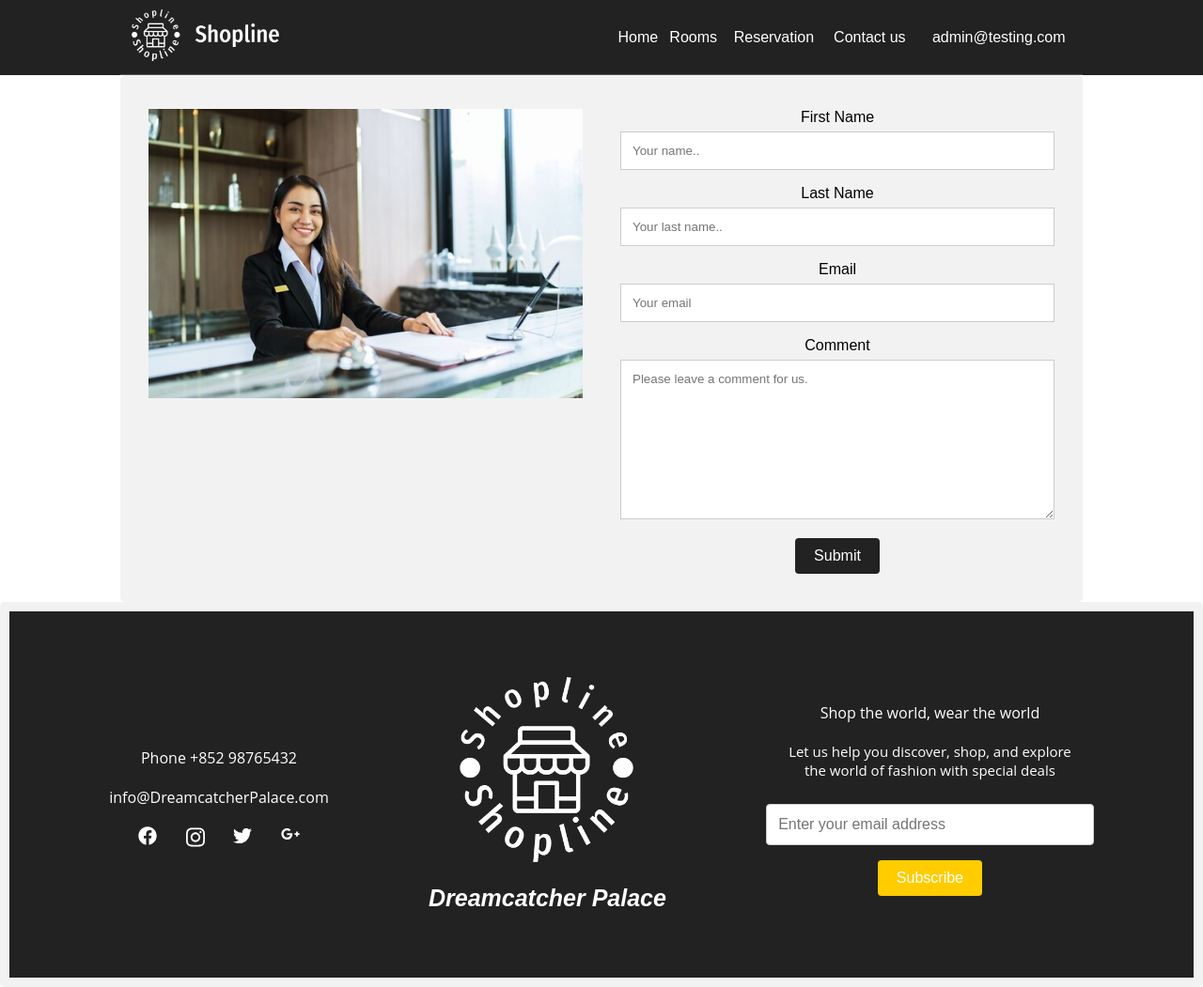
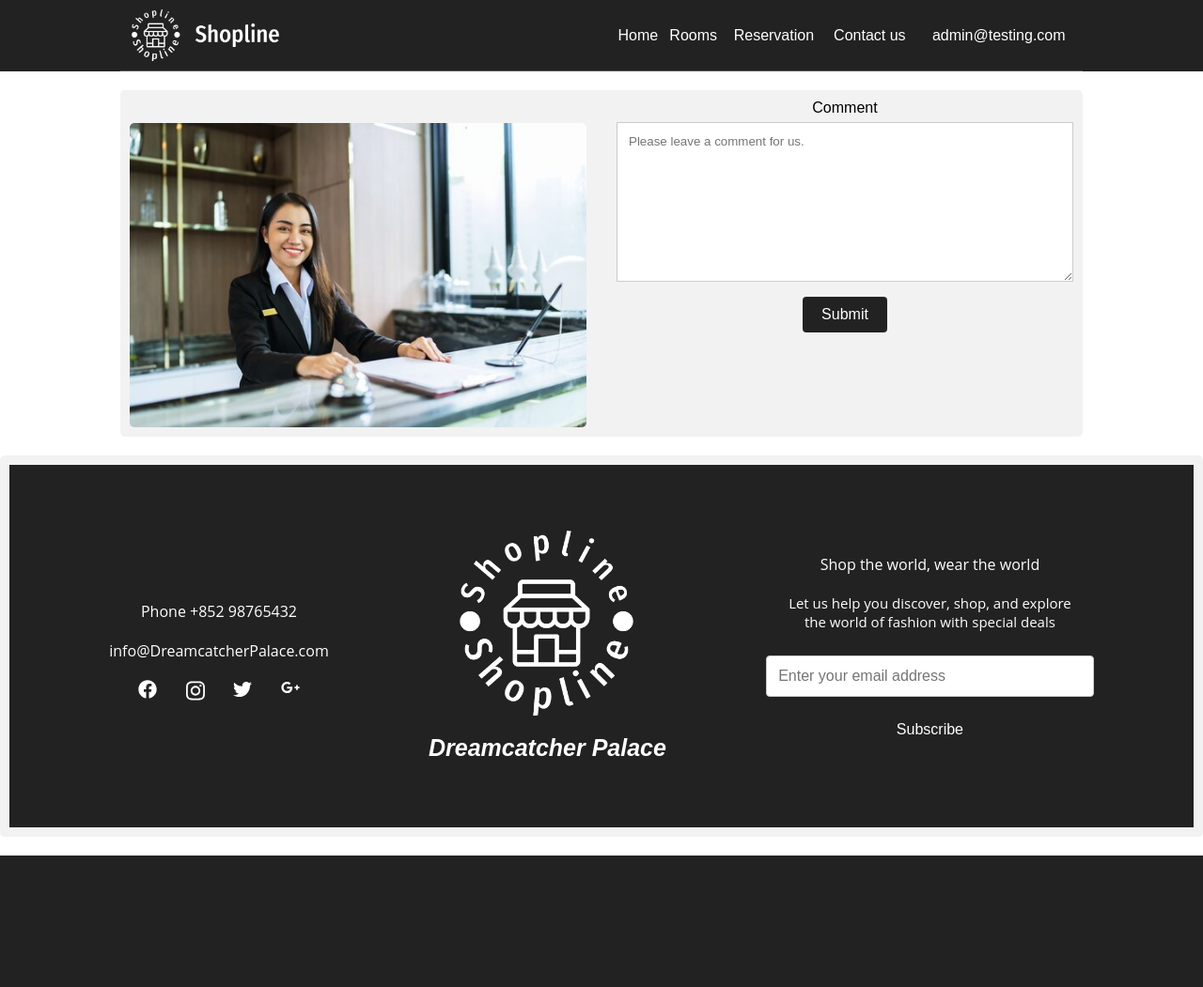
Before and after one commit to HiNsL2323/Web-application, a PHP site: page /contact_us.php in a window 1280 px wide. Shown: the whole page at 94% size. After the commit the page ends 911 px from the top, so only its background shows below. Run offline with PHP 8.4, Linux system fonts and the light colour scheme; a user stored in the database is signed in; data comes from the database, SQL or seed files in the repository.

Commit message:
Update contact_us.php

```diff
--- a/online_booking/contact_us.php
+++ b/online_booking/contact_us.php
@@ -1,6 +1,50 @@
+<?php
+include "navbar.php";
+include "DBconn.php";
+
+// Only process form if POST request
+if ($_SERVER["REQUEST_METHOD"] == "POST") {
+    $commentID = uniqid();
+    $created = date('Y-m-d H:i:s');
+    $commentText = $_POST['commentText'];
+
+    if (isset($_SESSION['loginUser'])) {
+        // Get member details from member table using the logged-in user's session
+        $memberQuery = "SELECT memberID, firstName, lastName, emailAddress FROM member WHERE emailAddress = ?";
+        $memberStmt = $conn->prepare($memberQuery);
+        $memberStmt->bind_param("s", $_SESSION['loginUser']);
+        $memberStmt->execute();
+        $result = $memberStmt->get_result();
+        $memberData = $result->fetch_assoc();
+
+        // Insert comment with member data
+        $sql = "INSERT INTO comment (commentID, memberID, guestFirstName, guestLastName, guestEmail, commentText, created)
+                VALUES (?, ?, ?, ?, ?, ?, ?)";
+        $stmt = $conn->prepare($sql);
+        $stmt->bind_param("sisssss", $commentID, $memberData['memberID'], $memberData['firstName'],
+                         $memberData['lastName'], $memberData['emailAddress'], $commentText, $created);
+        $memberStmt->close();
+    } else {
+        // Handle guest comment
+        $sql = "INSERT INTO comment (commentID, guestEmail, guestFirstName, guestLastName, commentText, created)
+                VALUES (?, ?, ?, ?, ?, ?)";
+        $stmt = $conn->prepare($sql);
+        $stmt->bind_param("ssssss", $commentID, $_POST['email'], $_POST['firstName'],
+                         $_POST['lastName'], $commentText, $created);
+    }
+
+    if($stmt->execute()) {
+        $successMessage = "Thanks for your comment!";
+    } else {
+        $errorMessage = "Error adding comment.";
+    }
+
+    $stmt->close();
+    $conn->close();
+}
+?>
 <!DOCTYPE html>
 <html>
-
 <head>
     <meta charset="UTF-8">
     <meta name="viewport" content="width=device-width, initial-scale=1.0">
@@ -11,8 +55,6 @@
         * {
             box-sizing: border-box;
         }
-
-		/* Style inputs */
         input[type=text],
         input[type=email],
         textarea {
@@ -23,13 +65,8 @@
             margin-bottom: 16px;
             resize: vertical;
         }
-
-		input[type=submit] {
-			/* background-color: #04AA6D;
-			color: white;
-			padding: 12px 20px;
-			border: none;
-			cursor: pointer; */
+        input[type=submit],
+        button[type=submit] {
             background-color: #222;
             color: #ffffff;
             padding: 10px 20px;
@@ -37,35 +74,66 @@
             border-radius: 4px;
             font-size: 16px;
             cursor: pointer;
+            max-height : auto;
         }
-
-		input[type=submit]:hover {
+        input[type=submit]:hover,
+        button[type=submit]:hover {
             background-color: #757575;
         }
-
         .container {
             border-radius: 5px;
             background-color: #f2f2f2;
             padding: 10px;
+            max-width: auto;
+            max-height: auto;
+            margin: 20px auto;
+        }
+        .success-message {
+            background-color: #dff0d8;
+            color: #3c763d;
+            padding: 20px;
+            margin-bottom: 20px;
+            border-radius: 4px;
+            text-align: center;
+        }
+        .error-message {
+            background-color: #f2dede;
+            color: #a94442;
+            padding: 20px;
+            margin-bottom: 20px;
+            border-radius: 4px;
+            text-align: center;
+        }
+        .row {
+    display: flex;
+    flex-direction: row;
+    margin: 0 -16px;
 }
 
 .column {
-			float: left;
-			width: 50%;
-			margin-top: 6px;
-			padding: 20px;
+    flex: 50%;
+    padding: 0 16px;
 }
 
-		.row:after {
-			content: "";
-			display: table;
-			clear: both;
+.column img {
+    margin-top: 25px;
+    border-radius: 5px;
+    size: auto
+}
+
+@media screen and (max-width: 600px) {
+    .row {
+        flex-direction: column;
+    }
+    .column {
+        flex: 100%;
+        padding: 0;
+    }
 }
     </style>
 </head>
 
 <body>
-	<?php include "navbar.php"; ?>
 <div class="main">
         <div class="container">
             <div class="row">
@@ -73,15 +141,29 @@
                     <img src="static/img/widget/frontdesk.jpg" style="width:100%">
                 </div>
                 <div class="column">
-					<form action='#.php' method='POST'>
+                    <?php if(isset($successMessage)): ?>
+                        <div class="success-message"><?php echo $successMessage; ?></div>
+                    <?php endif; ?>
+
+                    <?php if(isset($errorMessage)): ?>
+                        <div class="error-message"><?php echo $errorMessage; ?></div>
+                    <?php endif; ?>
+
+                    <form action="<?php echo htmlspecialchars($_SERVER["PHP_SELF"]); ?>" method="POST">
+                        <?php if(!isset($_SESSION['loginUser'])): ?>
                             <label for="firstname">First Name</label>
-						<input type="text" id="firstname" name="firstname" placeholder="Your name..">
+                            <input type="text" id="firstname" name="firstName" placeholder="Your name.." required>
+
                             <label for="lastname">Last Name</label>
-						<input type="text" id="lastname" name="lastname" placeholder="Your last name..">
+                            <input type="text" id="lastname" name="lastName" placeholder="Your last name.." required>
+
                             <label for="email">Email</label>
-						<input type="email" id="email" name="email" placeholder="Your email">
+                            <input type="email" id="email" name="email" placeholder="Your email" required>
+                        <?php endif; ?>
+
                         <label for="comment">Comment</label>
-						<textarea id="comment" name="comment" placeholder="Please leave a comment for us." style="height:170px"></textarea>
+                        <textarea id="comment" name="commentText" placeholder="Please leave a comment for us." style="height:170px" required></textarea>
+
                         <input type="submit" value="Submit">
                     </form>
                 </div>
@@ -90,5 +172,6 @@
     </div>
     <?php include "footer.php"; ?>
 </body>
-
 </html>
+</body>
+</html>
```
Lines whose indentation alone changed are shown as unchanged.
